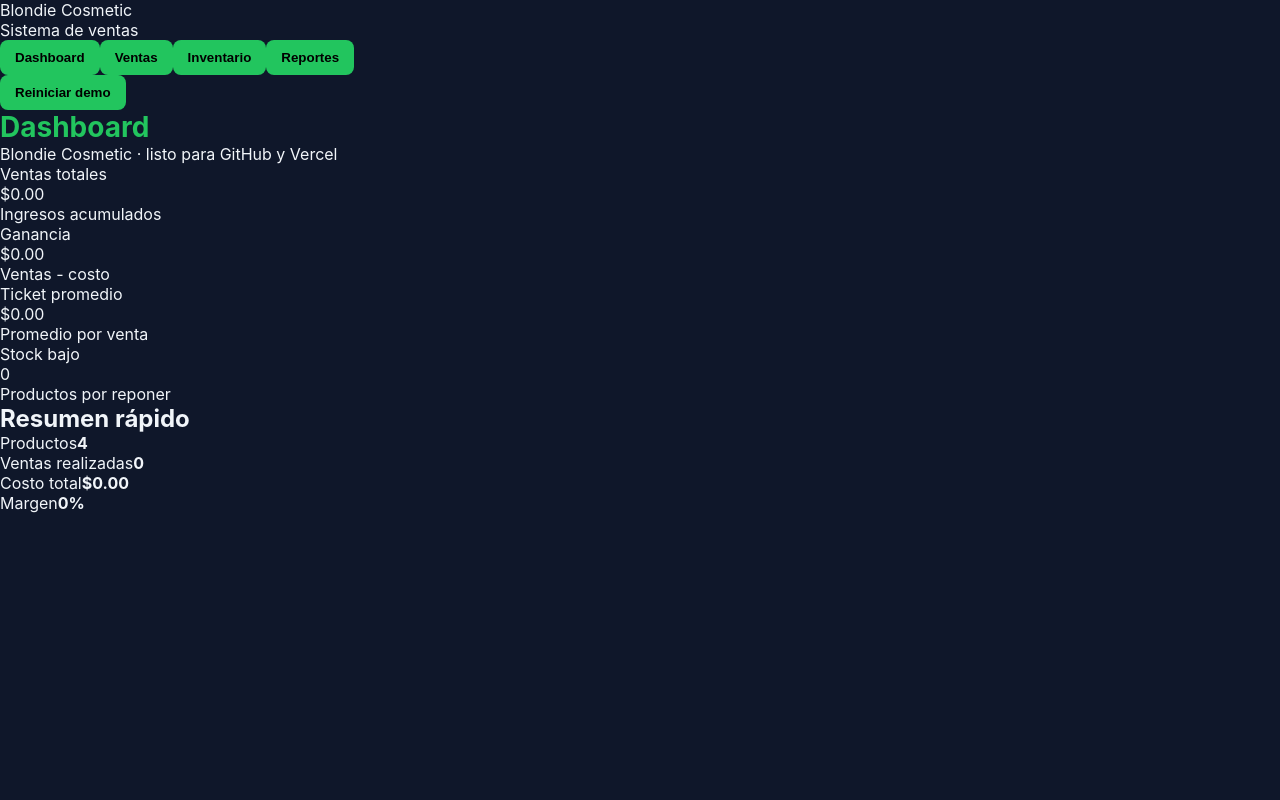
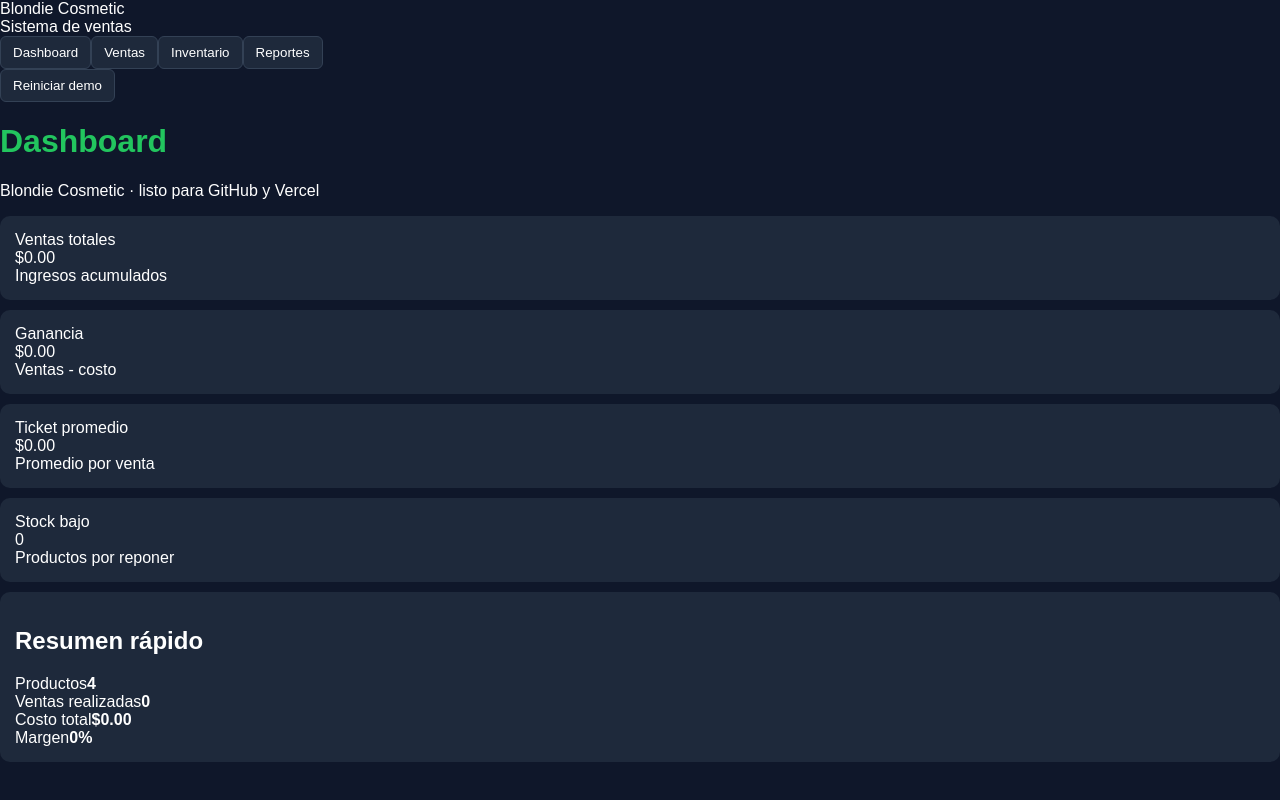
Before and after one commit to fran09fuentes-bot/Blondie-cosmetic, a React (Vite) app: page / in a window 1280 px wide. Built offline with nearby package versions, Linux system fonts and the light colour scheme.

Commit message:
Update styles.css

```diff
--- a/src/styles.css
+++ b/src/styles.css
@@ -1,38 +1,46 @@
-:root {
-  font-family: Inter, system-ui, Arial, sans-serif;
+body {
+  margin: 0;
+  font-family: Arial, sans-serif;
   background: #0f172a;
-  color: #f1f5f9;
-}
-
-* {
-  box-sizing: border-box;
-  margin: 0;
-  padding: 0;
-}
-
-body {
-  min-height: 100vh;
+  color: white;
 }
 
 h1 {
-  font-size: 28px;
   color: #22c55e;
-}
-
-button {
-  background: #22c55e;
-  border: none;
-  padding: 10px 15px;
-  border-radius: 8px;
-  cursor: pointer;
-  color: black;
-  font-weight: bold;
-}
-
-button:hover {
-  background: #16a34a;
 }
 
 .container {
   padding: 20px;
 }
+
+nav {
+  display: flex;
+  gap: 10px;
+  margin-bottom: 20px;
+}
+
+button {
+  background: #1e293b;
+  color: white;
+  border: 1px solid #334155;
+  padding: 8px 12px;
+  border-radius: 6px;
+  cursor: pointer;
+}
+
+button:hover {
+  background: #334155;
+}
+
+.card {
+  background: #1e293b;
+  padding: 15px;
+  border-radius: 10px;
+  margin-bottom: 10px;
+}
+
+.grid {
+  display: grid;
+  grid-template-columns: repeat(auto-fit, minmax(200px, 1fr));
+  gap: 10px;
+}
```
